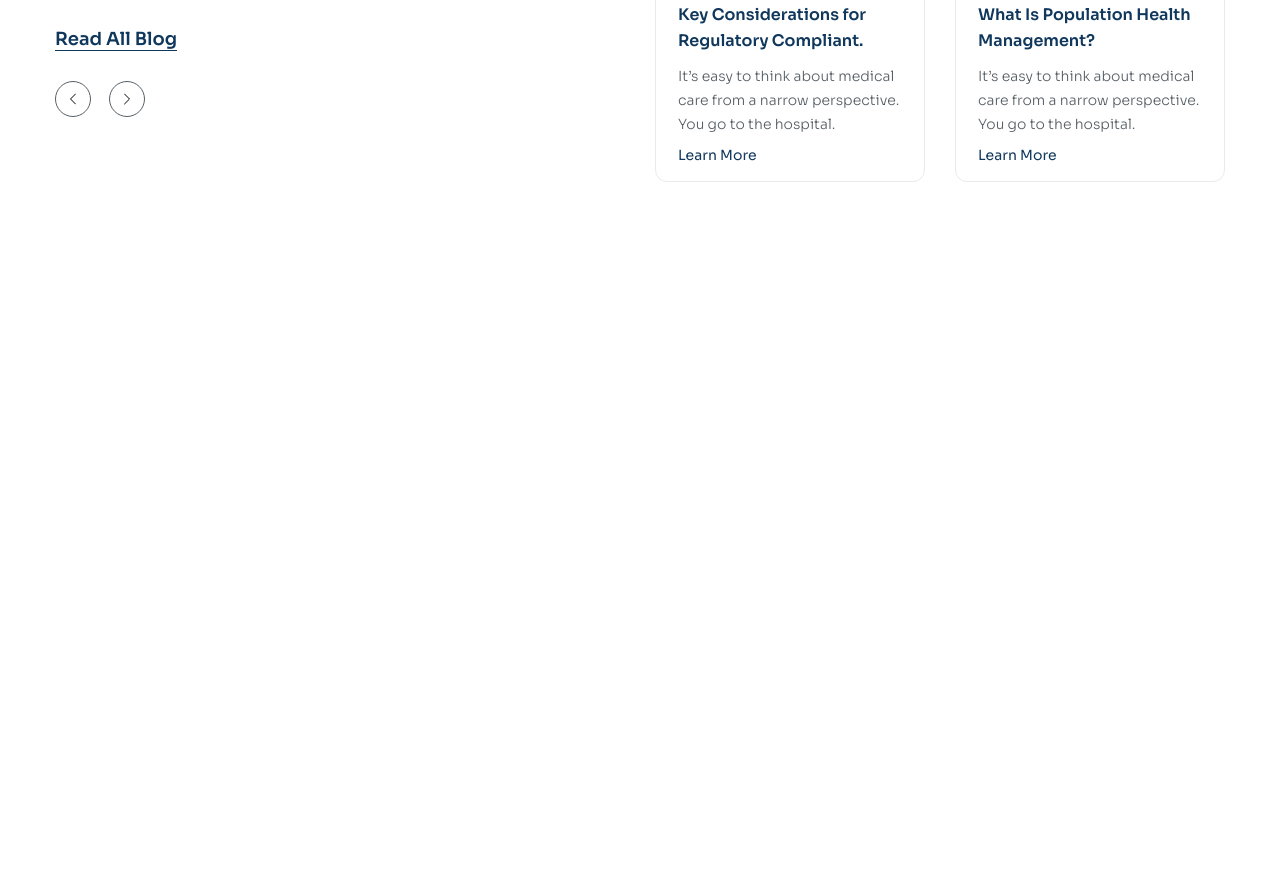
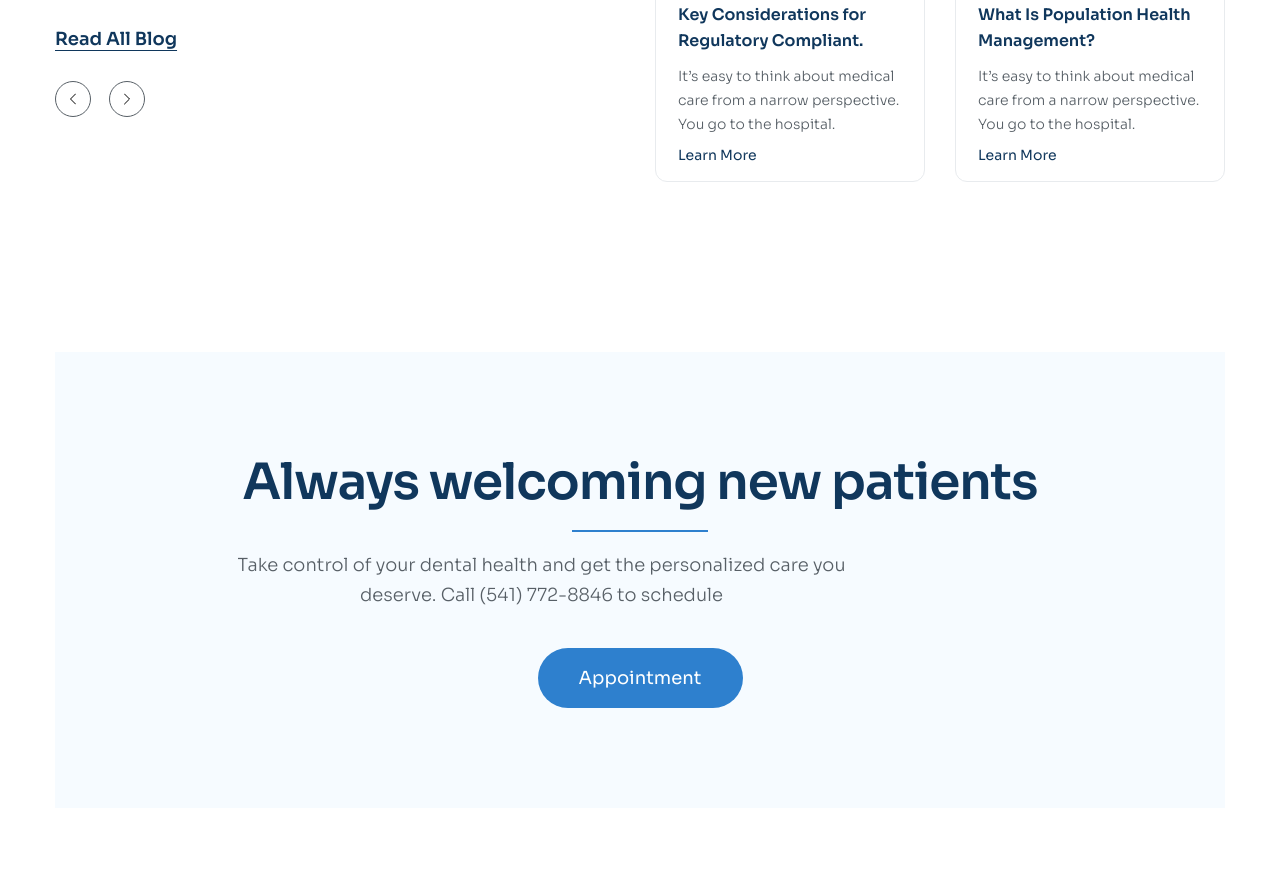
Before and after one commit to tanh1612/figma-to-html-03, a plain HTML site: page index.html in a window 1280 px wide. Shown: the part 5244-6140 px from the top of the page. Drawn offline with Linux system fonts and the light colour scheme.

Commit message:
11. code appointment

```diff
--- a/asset/css/style.css
+++ b/asset/css/style.css
@@ -609,3 +609,33 @@ a {
 .blog-item__more:hover {
   color: #2e80ce;
 }
+
+/* appointment */
+
+.appointment {
+  padding: 85px 0;
+}
+
+.appointment__inner {
+  padding: 100px 178px;
+  background: #f6fbff;
+  text-align: center;
+}
+
+.appointment__heading::after {
+  content: "";
+  display: block;
+  width: 136px;
+  height: 2px;
+  background: #2e80ce;
+  margin: 18px auto 0;
+}
+
+.appointment__desc {
+  margin-top: 18px auto 0;
+  max-width: 617px;
+}
+
+.appointment__btn {
+  margin-top: 38px;
+}
--- a/index.html
+++ b/index.html
@@ -603,6 +603,22 @@
           </div>
         </div>
       </section>
+
+      <!-- appointment -->
+      <section class="appointment">
+        <div class="container">
+          <div class="appointment__inner">
+            <h2 class="section-heading appointment__heading">
+              Always welcoming new patients
+            </h2>
+            <p class="section-desc appointment__desc">
+              Take control of your dental health and get the personalized care
+              you deserve. Call (541) 772-8846 to schedule
+            </p>
+            <a href="#!" class="btn appointment__btn">Appointment</a>
+          </div>
+        </div>
+      </section>
     </main>
   </body>
 </html>
```
